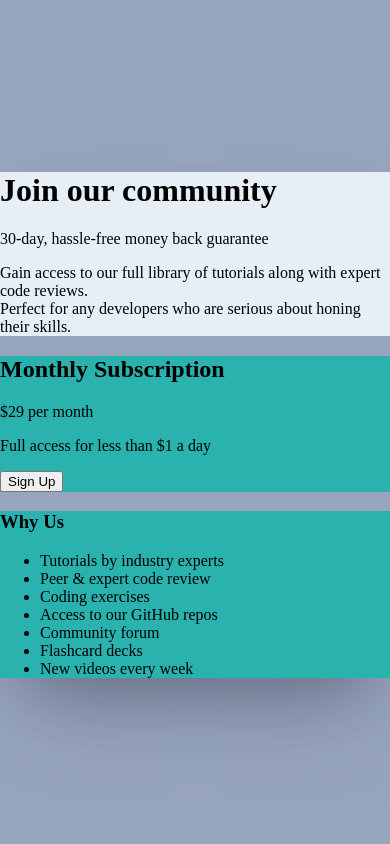
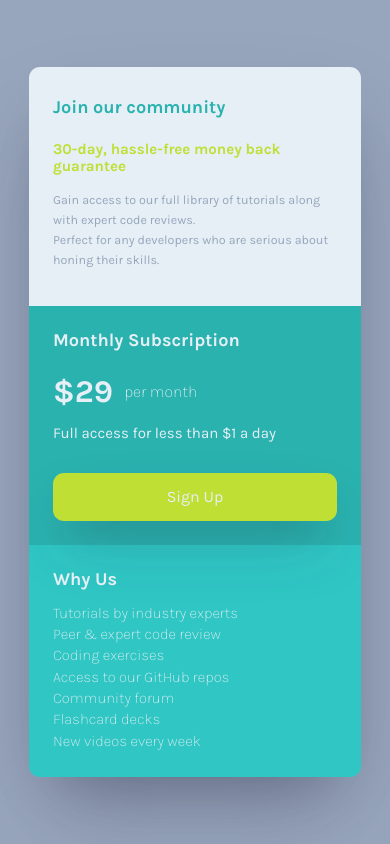
Before and after one commit to angel-serrato/frontend-single-price-grid-component, a React (Vite) app: page / in a window 390 px wide. Built offline with nearby package versions, Linux system fonts and the light colour scheme.

Commit message:
feat(SinglePrice.jsx): finish mobile version on 375px

```diff
--- a/package.json
+++ b/package.json
@@ -10,6 +10,7 @@
     "preview": "vite preview"
   },
   "dependencies": {
+    "normalize.css": "^8.0.1",
     "react": "^19.1.0",
     "react-dom": "^19.1.0"
   },
--- a/src/SinglePrice.css
+++ b/src/SinglePrice.css
@@ -1,16 +1,110 @@
 .subscription-card {
     box-shadow: rgba(50, 50, 93, 0.25) 0px 50px 100px -20px, rgba(0, 0, 0, 0.3) 0px 30px 60px -30px;
-    border-radius: 10px;
+    max-width: 85vw;
+    border-radius: var(--space-xs);
+    overflow: hidden;
 }
 
 .subscription-card__header {
     background-color: var(--light-gray);
+    padding-top: var(--space-l) !important;
+    padding: var(--space-m-l);
 }
 
-.subscription-card__body {
+.subscription-card__title {
+    margin: 0;
+    color: var(--cyan);
+    font-size: var(--text-size-5);
+    font-weight: 700;
+}
+
+.subscription-card__guarantee {
+    font-size: var(--text-size-6);
+    color: var(--bright-yellow);
+    font-weight: 700;
+    margin-top: var(--space-m);
+}
+
+.subscription-card__description {
+    color: var(--grayish-blue);
+    font-size: var(--text-size-7);
+    line-height: 1.6;
+
+}
+
+.subscription-card__pricing {
     background-color: var(--cyan);
+    padding: var(--space-m-l);
+}
+
+.subscription-card__pricing-info {
+    display: flex;
+    flex-direction: row;
+    gap: var(--space-xs);
+    justify-content: start;
+    align-items: center;
+    margin-top: var(--space-m);
+}
+
+.subscription-card__pricing-amount {
+    font-size: var(--text-size-2);
+    color: var(--light-gray);
+    margin: 0;
+    font-weight: 700;
+}
+
+.subscription-card__pricing-period {
+    color: var(--light-gray);
+    font-weight: lighter;
+    margin: 0;
+}
+
+.subscription-card__pricing-title {
+    font-size: var(--text-size-5);
+    color: var(--light-gray);
+    margin: 0;
+}
+
+.subscription-card__pricing-note {
+    font-size: var(--text-size-6);
+    color: var(--light-gray);
+    font-weight: 400;
+}
+
+.subscription-card__pricing-button {
+    border: none;
+    background-color: var(--bright-yellow);
+    color: var(--light-gray);
+    width: 100%;
+    padding: var(--space-s);
+    border-radius: var(--space-xs);
+    margin-top: var(--space-s);
+    box-shadow:
+        rgba(50, 50, 93, 0.25) 0px 30px 60px -12px,
+        rgba(0, 0, 0, 0.3) 0px 18px 36px -18px;
 }
 
 .subscription-card__features {
-    background-color: var(--cyan);
+    background-color: var(--light-cyan);
+    padding: var(--space-m-l);
 }
+
+.subscription-card__features-title {
+    margin: 0;
+    color: var(--light-gray);
+    font-size: var(--text-size-5);
+}
+
+.subscription-card__features-list {
+    list-style-type: none;
+    padding: 0;
+    margin-top: var(--space-s);
+    margin-bottom: 0;
+}
+
+.subscription-card__features-list .subscription-card__feature-item {
+    color: var(--light-gray);
+    font-size: var(--text-size-6);
+    font-weight: 100;
+    margin-bottom: var(--space-3xs);
+}
--- a/src/SinglePrice.jsx
+++ b/src/SinglePrice.jsx
@@ -14,25 +14,26 @@ function SinglePrice() {
         </p>
       </div>
 
-      <div className="subscription-card__body">
-        <div className="subscription-card__price-section">
-          <h2 className="subscription-card__price-title">Monthly Subscription</h2>
-          <p className="subscription-card__price">$29 per month</p>
-          <p className="subscription-card__note">Full access for less than $1 a day</p>
-          <button className="subscription-card__button">Sign Up</button>
+      <div className="subscription-card__pricing">
+        <h2 className="subscription-card__pricing-title">Monthly Subscription</h2>
+        <div className="subscription-card__pricing-info">
+          <p className="subscription-card__pricing-amount">$29</p>
+          <p className='subscription-card__pricing-period'>per month</p>
         </div>
+        <p className="subscription-card__pricing-note">Full access for less than $1 a day</p>
+        <button className="subscription-card__pricing-button">Sign Up</button>
       </div>
 
       <div className="subscription-card__features">
         <h3 className="subscription-card__features-title">Why Us</h3>
         <ul className="subscription-card__features-list">
-          <li className="subscription-card__feature">Tutorials by industry experts</li>
-          <li className="subscription-card__feature">Peer & expert code review</li>
-          <li className="subscription-card__feature">Coding exercises</li>
-          <li className="subscription-card__feature">Access to our GitHub repos</li>
-          <li className="subscription-card__feature">Community forum</li>
-          <li className="subscription-card__feature">Flashcard decks</li>
-          <li className="subscription-card__feature">New videos every week</li>
+          <li className="subscription-card__feature-item">Tutorials by industry experts</li>
+          <li className="subscription-card__feature-item">Peer & expert code review</li>
+          <li className="subscription-card__feature-item">Coding exercises</li>
+          <li className="subscription-card__feature-item">Access to our GitHub repos</li>
+          <li className="subscription-card__feature-item">Community forum</li>
+          <li className="subscription-card__feature-item">Flashcard decks</li>
+          <li className="subscription-card__feature-item">New videos every week</li>
         </ul>
       </div>
     </div>
--- a/src/index.css
+++ b/src/index.css
@@ -1,14 +1,57 @@
 :root {
   --cyan: hsl(179, 62%, 43%);
+  --light-cyan: hsl(179, 62%, 48%);
   --bright-yellow: hsl(71, 73%, 54%);
   --light-gray: hsl(204, 43%, 93%);
   --grayish-blue: hsl(218, 22%, 67%);
+  --text-size-7: clamp(0.7813rem, 0.7747rem + 0.0326vw, 0.8rem);
   --text-size-6: clamp(0.9375rem, 0.9196rem + 0.0893vw, 1rem);
   --text-size-5: clamp(1.125rem, 1.0893rem + 0.1786vw, 1.25rem);
   --text-size-4: clamp(1.35rem, 1.2893rem + 0.3036vw, 1.5625rem);
   --text-size-3: clamp(1.62rem, 1.5248rem + 0.4759vw, 1.9531rem);
   --text-size-2: clamp(1.944rem, 1.8019rem + 0.7106vw, 2.4414rem);
   --text-size-1: clamp(2.3328rem, 2.1274rem + 1.0271vw, 3.0518rem);
+
+  /* Space 3xs: 4px → 4px */
+  --space-3xs: clamp(0.25rem, 0.25rem + 0vw, 0.25rem);
+  /* Space 2xs: 8px → 8px */
+  --space-2xs: clamp(0.5rem, 0.5rem + 0vw, 0.5rem);
+  /* Space xs: 11px → 12px */
+  --space-xs: clamp(0.6875rem, 0.6658rem + 0.1087vw, 0.75rem);
+  /* Space s: 15px → 16px */
+  --space-s: clamp(0.9375rem, 0.9158rem + 0.1087vw, 1rem);
+  /* Space m: 23px → 24px */
+  --space-m: clamp(1.4375rem, 1.4158rem + 0.1087vw, 1.5rem);
+  /* Space l: 30px → 32px */
+  --space-l: clamp(1.875rem, 1.8315rem + 0.2174vw, 2rem);
+  /* Space xl: 45px → 48px */
+  --space-xl: clamp(2.8125rem, 2.7473rem + 0.3261vw, 3rem);
+  /* Space 2xl: 60px → 64px */
+  --space-2xl: clamp(3.75rem, 3.663rem + 0.4348vw, 4rem);
+  /* Space 3xl: 90px → 96px */
+  --space-3xl: clamp(5.625rem, 5.4946rem + 0.6522vw, 6rem);
+
+  /* One-up pairs */
+  /* Space 3xs-2xs: 4px → 8px */
+  --space-3xs-2xs: clamp(0.25rem, 0.163rem + 0.4348vw, 0.5rem);
+  /* Space 2xs-xs: 8px → 12px */
+  --space-2xs-xs: clamp(0.5rem, 0.413rem + 0.4348vw, 0.75rem);
+  /* Space xs-s: 11px → 16px */
+  --space-xs-s: clamp(0.6875rem, 0.5788rem + 0.5435vw, 1rem);
+  /* Space s-m: 15px → 24px */
+  --space-s-m: clamp(0.9375rem, 0.7418rem + 0.9783vw, 1.5rem);
+  /* Space m-l: 23px → 32px */
+  --space-m-l: clamp(1.4375rem, 1.2418rem + 0.9783vw, 2rem);
+  /* Space l-xl: 30px → 48px */
+  --space-l-xl: clamp(1.875rem, 1.4837rem + 1.9565vw, 3rem);
+  /* Space xl-2xl: 45px → 64px */
+  --space-xl-2xl: clamp(2.8125rem, 2.3995rem + 2.0652vw, 4rem);
+  /* Space 2xl-3xl: 60px → 96px */
+  --space-2xl-3xl: clamp(3.75rem, 2.9674rem + 3.913vw, 6rem);
+
+  /* Custom pairs */
+  /* Space s-l: 15px → 32px */
+  --space-s-l: clamp(0.9375rem, 0.5679rem + 1.8478vw, 2rem);
 }
 
 body {
@@ -16,9 +59,10 @@ body {
   flex-direction: column;
   justify-content: center;
   align-items: center;
-  margin: auto;
+  margin: 0;
   height: 100vh;
   background-color: var(--grayish-blue);
+  font-family: "Karla", sans-serif;
 }
 
 .karla-400 {
--- a/src/main.jsx
+++ b/src/main.jsx
@@ -1,6 +1,7 @@
 import { StrictMode } from 'react'
 import { createRoot } from 'react-dom/client'
-import './index.css'
+import 'normalize.css'; // Import normalize.css first
+import './index.css';  // Then your custom index
 import SinglePrice from './SinglePrice.jsx'
 
 createRoot(document.getElementById('root')).render(
```
Also changed, not shown: 1 other file (tests, documents, lock files or other folders).
